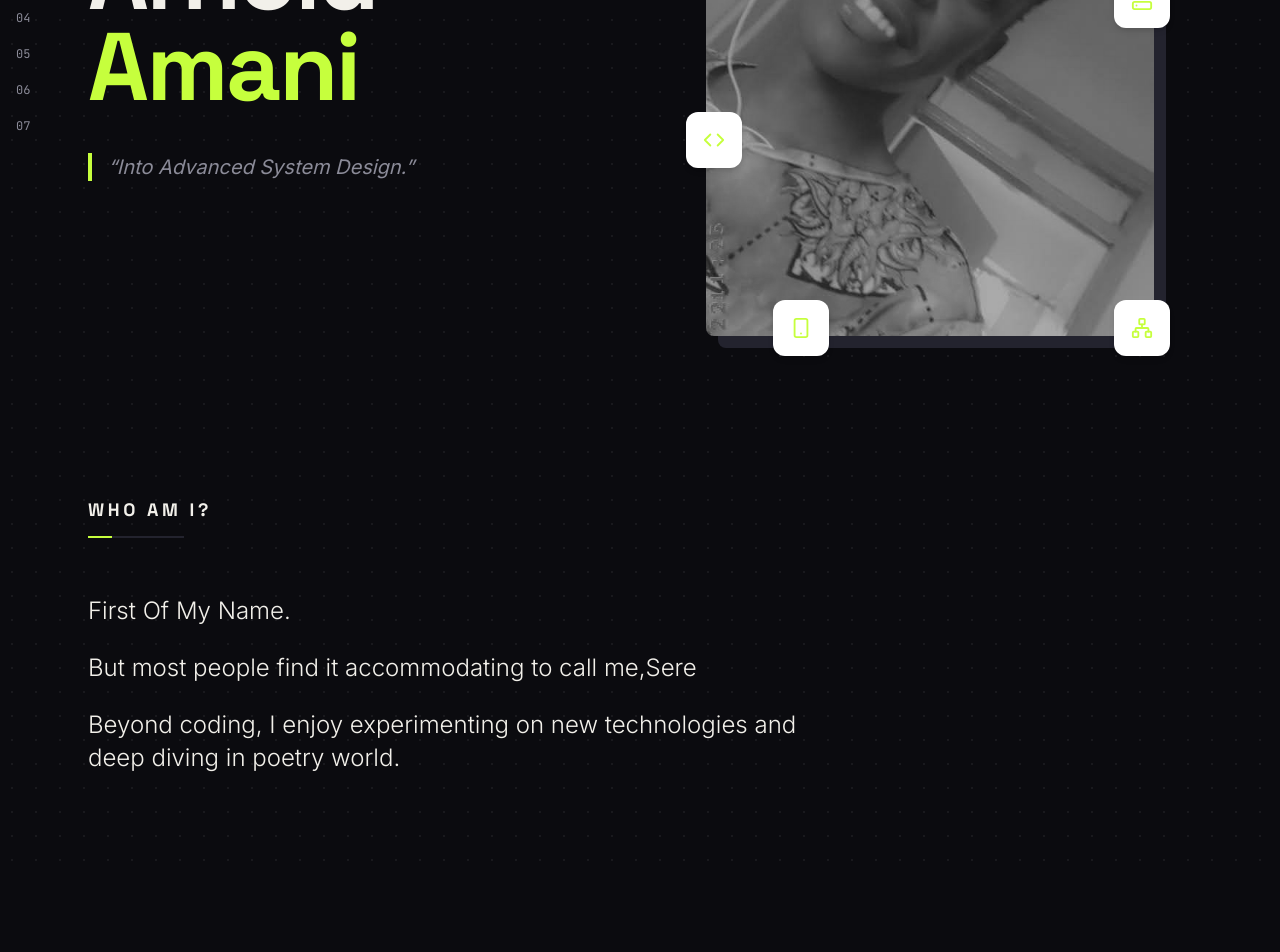
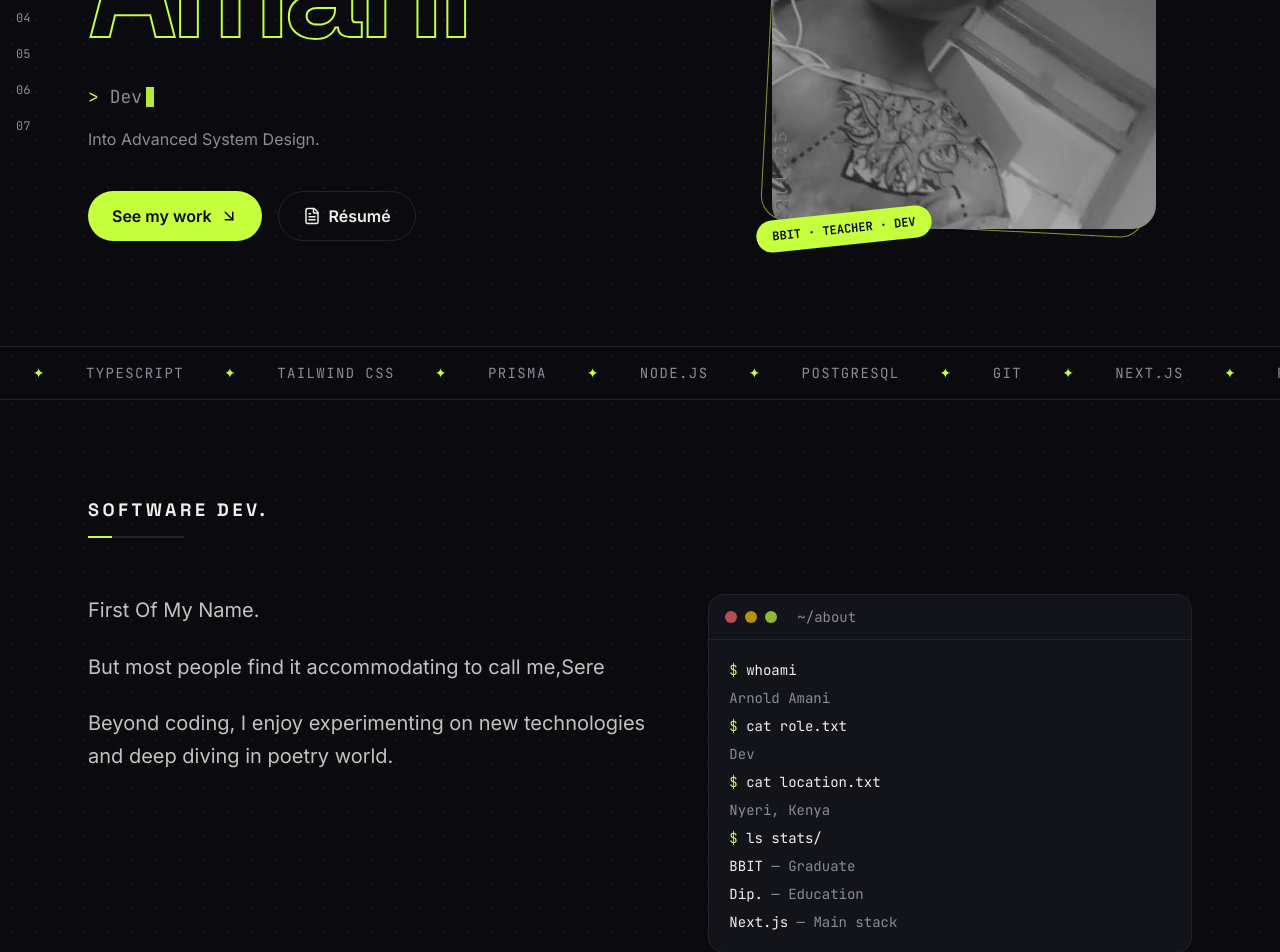
Before and after one commit to anold-a/amani-portfolio, a Next.js app: page / in a window 1280 px wide. Shown: the part 400-1352 px from the top of the page. Before the commit the page ends 1270 px from the top, so only its background shows below. Built offline with nearby package versions, Linux system fonts and the light colour scheme.

Commit message:
updated outlined-name hero, skills marquee and terminal bio

```diff
--- a/components/homepage/BioSection.tsx
+++ b/components/homepage/BioSection.tsx
@@ -1,13 +1,38 @@
 import SharedUI from "@/components/layout/SharedUI";
-import { profile } from "@/lib/data";
+import { profile,stats } from "@/lib/data";
+
 
 export default function Bio() {
   return (
-    <SharedUI id="bio" title="Who am I?">
-      <div className="max-w-3xl space-y-6 text-2xl font-light leading-snug">
-        {profile.bio.map((p) => (
-          <p key={p}>{p}</p>
-        ))}
+    <SharedUI id="bio" title="Software DEV.">
+      <div className="grid gap-10 md:grid-cols-[1.2fr_1fr]">
+        <div className="space-y-6 text-xl leading-relaxed text-ink/80">
+          {profile.bio.map((p) => (
+            <p key={p}>{p}</p>
+          ))}
+        </div>
+        <div className="rounded-2xl border border-line bg-card font-mono text-sm">
+          <div className="flex items-center gap-2 border-b border-line px-4 py-3">
+            <span className="size-3 rounded-full bg-red-400/70" />
+            <span className="size-3 rounded-full bg-yellow-400/70" />
+            <span className="size-3 rounded-full bg-brand/70" />
+            <span className="ml-3 text-muted">~/about</span>
+          </div>
+          <div className="space-y-2 p-5">
+            <p><span className="text-brand">$</span> whoami</p>
+            <p className="text-muted">{profile.name}</p>
+            <p><span className="text-brand">$</span> cat role.txt</p>
+            <p className="text-muted">{profile.role}</p>
+            <p><span className="text-brand">$</span> cat location.txt</p>
+            <p className="text-muted">{profile.location}</p>
+            <p><span className="text-brand">$</span> ls stats/</p>
+            {stats.map((s) => (
+              <p key={s.label} className="text-muted">
+                <span className="text-ink">{s.value}</span> — {s.label}
+              </p>
+            ))}
+          </div>
+        </div>
       </div>
     </SharedUI>
   );
--- a/components/homepage/Herosection.tsx
+++ b/components/homepage/Herosection.tsx
@@ -1,6 +1,8 @@
 import Image from "next/image";
 import { Code, Server, Smartphone, Network } from "lucide-react";
-import { profile } from "@/lib/data";
+import { profile,skills } from "@/lib/data";
+import Marquee from "@/components/homepage/Marquee";
+import { ArrowDownRight, FileText } from "lucide-react";
 
 const floaters = [
   { Icon: Code, pos: "-left-5 top-[60%]" },
@@ -11,36 +13,66 @@ const floaters = [
 
 export default function Hero() {
   return (
-    <section id="home" className="mx-auto grid min-h-screen max-w-6xl items-center gap-14 px-6 pt-28 md:grid-cols-2">
+    <section id="home" className="flex min-h-screen flex-col justify-between pt-24">
+      <div className="mx-auto grid w-full max-w-6xl items-center gap-14 px-6 py-10 md:grid-cols-[1.3fr_1fr]">
         <div>
-        <h1 className="font-display text-6xl font-black leading-[0.95] tracking-tight sm:text-8xl">
+
+          <span className="inline-flex items-center gap-2 rounded-full border border-line bg-card px-4 py-1.5 font-mono text-xs text-muted">
+            <span className="size-2 animate-pulse rounded-full bg-brand" /> Open to opportunities
+          </span>
+
+
+          <h1 className="mt-8 font-display text-[clamp(3.5rem,11vw,9rem)] font-bold leading-[0.9] tracking-tighter">
             {profile.first}
             <br />
-          <span className="text-brand">{profile.last}</span>
+            <span className="text-transparent" style={{ WebkitTextStroke: "2px var(--brand)" }}>
+              {profile.last}
+            </span>
           </h1>
-        <p className="mt-10 border-l-4 border-brand pl-4 text-xl italic text-muted">
-          “{profile.tagline}”
+
+
+          <p className="mt-8 font-mono text-lg text-muted">
+            <span className="text-brand">&gt;</span> {profile.role}
+            <span className="ml-1 inline-block h-5 w-2 translate-y-1 animate-pulse bg-brand" />
           </p>
+          <p className="mt-4 max-w-md text-muted">{profile.tagline}</p>
+
+
+          <div className="mt-10 flex flex-wrap gap-4">
+            <a href="#projects" className="flex items-center gap-2 rounded-full bg-brand px-6 py-3 font-semibold text-bg">
+              See my work <ArrowDownRight size={18} />
+            </a>
+            <a
+              href={profile.resume}
+              target="_blank"
+              rel="noreferrer"
+              className="flex items-center gap-2 rounded-full border border-line px-6 py-3 font-semibold transition hover:border-brand hover:text-brand"
+            >
+              <FileText size={18} /> Résumé
+            </a>
+          </div>
         </div>
 
-      <div className="relative mx-auto w-full max-w-md">
-        <div className="absolute inset-0 translate-x-3 translate-y-3 rounded-lg bg-line" />
-        <div className="relative aspect-4/5 overflow-hidden rounded-lg bg-card">
+
+        <div className="relative mx-auto w-full max-w-sm">
+          <div className="absolute inset-0 rotate-3 rounded-3xl border border-brand/60" />
+          <div className="relative aspect-4/5 overflow-hidden rounded-3xl bg-card">
             <Image
               src={profile.photo}
               alt={profile.name}
               fill
               priority
-            sizes="(min-width: 768px) 448px, 90vw"
+              sizes="(min-width: 768px) 384px, 90vw"
               className="object-cover grayscale"
             />
           </div>
-        {floaters.map(({ Icon, pos }, i) => (
-          <div key={i} className={`absolute ${pos} grid size-14 place-items-center rounded-xl bg-white text-brand shadow-md`}>
-            <Icon size={22} />
+          <span className="absolute -bottom-4 -left-4 -rotate-6 rounded-full bg-brand px-4 py-2 font-mono text-xs font-bold text-bg">
+            BBIT · TEACHER · DEV
+          </span>
         </div>
-        ))}
       </div>
+
+      <Marquee items={skills} />
     </section>
   );
 }
--- /dev/null
+++ b/components/homepage/Marquee.tsx
@@ -0,0 +1,14 @@
+export default function Marquee({ items }: { items: string[] }) {
+  const row = [...items, ...items];
+  return (
+    <div className="overflow-hidden border-y border-line py-4" aria-hidden>
+      <div className="marquee-track flex w-max font-mono text-sm uppercase tracking-widest text-muted">
+        {row.map((s, i) => (
+          <span key={i} className="flex items-center gap-10 pr-10">
+            {s} <span className="text-brand">✦</span>
+          </span>
+        ))}
+      </div>
+    </div>
+  );
+}
--- a/lib/data.ts
+++ b/lib/data.ts
@@ -2,6 +2,8 @@ export const profile = {
   name: "Arnold Amani",
   first: "Arnold",
   last: "Amani",
+  role: "Dev",
+  location: "Nyeri, Kenya",
   tagline: "Into Advanced System Design.",
   bio: [
     "First Of My Name.",
@@ -41,3 +43,11 @@ export const blogs = [
   { date: "(coming soon).", read: "5 min", title: "(coming soon).", desc: "(coming soon).", tags: ["Next.js", "Web"] },
   { date: "(coming soon).", read: "8 min", title: "(coming soon).", desc: "(coming soon).", tags: ["Learning"] },
 ];
+
+export const skills = ["Next.js", "React", "TypeScript", "Tailwind CSS", "Prisma", "Node.js", "PostgreSQL", "Git"];
+
+export const stats = [
+  { value: "BBIT", label: "Graduate" },
+  { value: "Dip.", label: "Education" },
+  { value: "Next.js", label: "Main stack" },
+];
```
Lines whose indentation alone changed are shown as unchanged.
